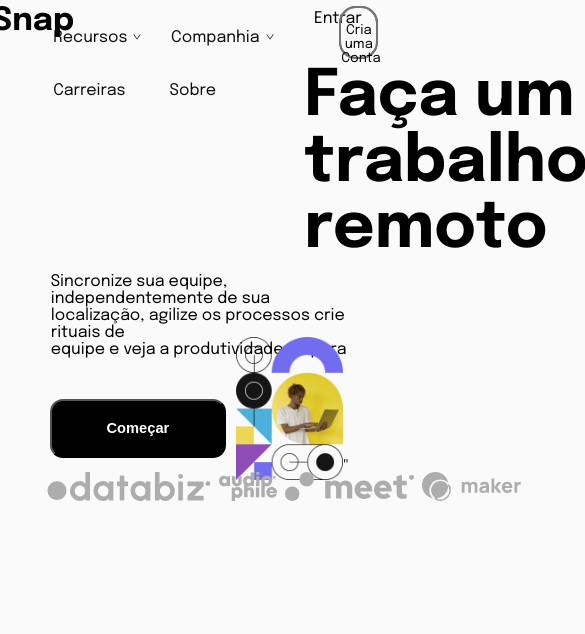
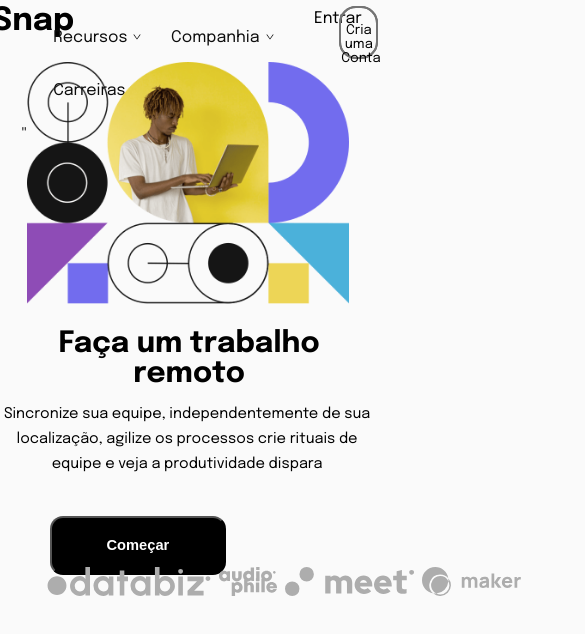
Before and after one commit to Marlondx/Snap, a React (Vite) app in the folder snap/: page / in a window 390 px wide. Shown: the top 634 px of the page, 585 px wide, since content can reach past the window. Built offline with nearby package versions, Linux system fonts and the light colour scheme.

Commit message:
snap version1

```diff
--- a/snap/src/componentes/paginas/home.css
+++ b/snap/src/componentes/paginas/home.css
@@ -73,3 +73,40 @@
         margin-top:-30%;
     }
 }
+
+@media (max-width:420px) {
+    .corpo h1{
+        text-align:center;
+        font-size:22pt;
+        margin: 80% 0 0 15%;
+        width: 70%;
+    }
+
+    .corpo p{
+        font-size: 11pt;
+        display: flex;
+        margin:3% 0 0 1%;
+        line-height: 25px;
+        text-align:center;
+    }
+    .corpo{
+
+    }
+    .dir{
+        position: absolute;
+        display: flex;
+        justify-content: center;
+        width: 55%;
+        margin-top: -115%;
+        margin-left: 20%;
+
+    }
+    img#desktop{
+        display: none;
+    }
+    img#mobile{
+        display:flex;
+        width: 150%;
+        margin-top:-30%;
+    }
+}
```
